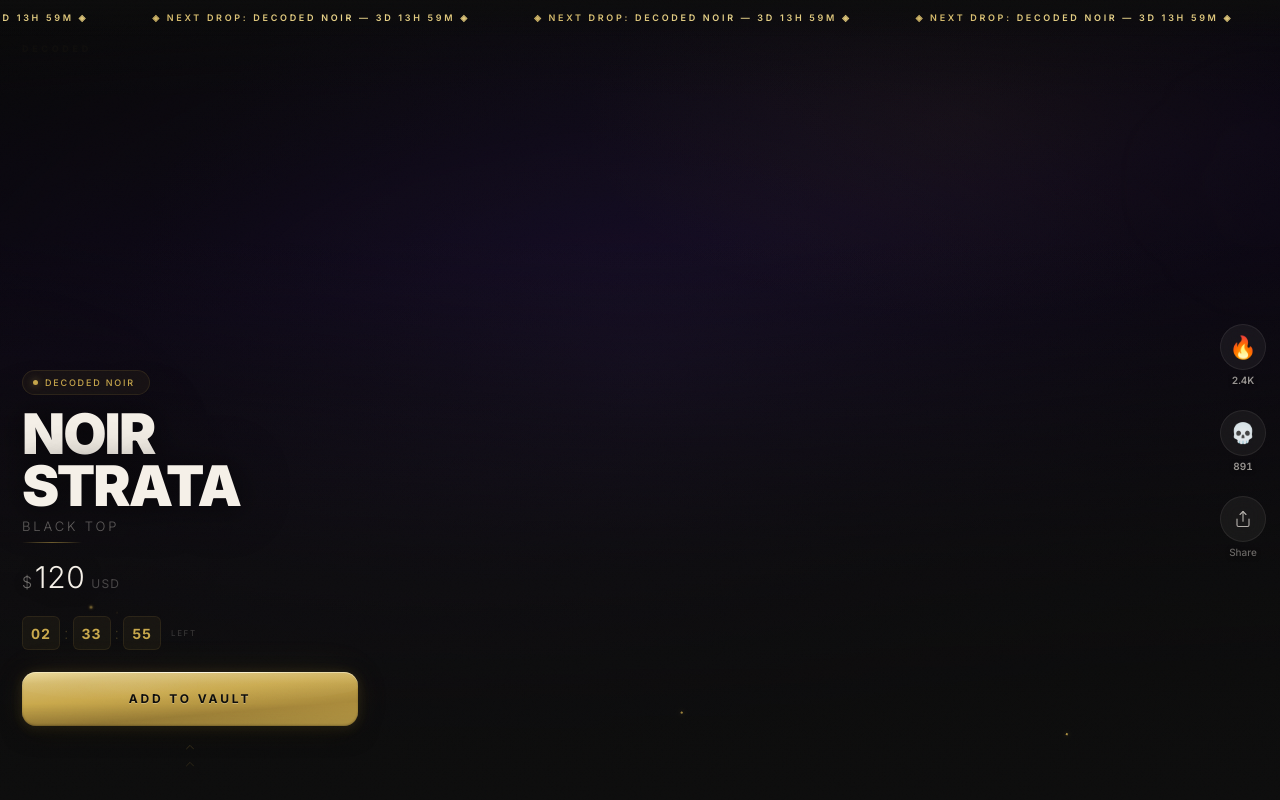
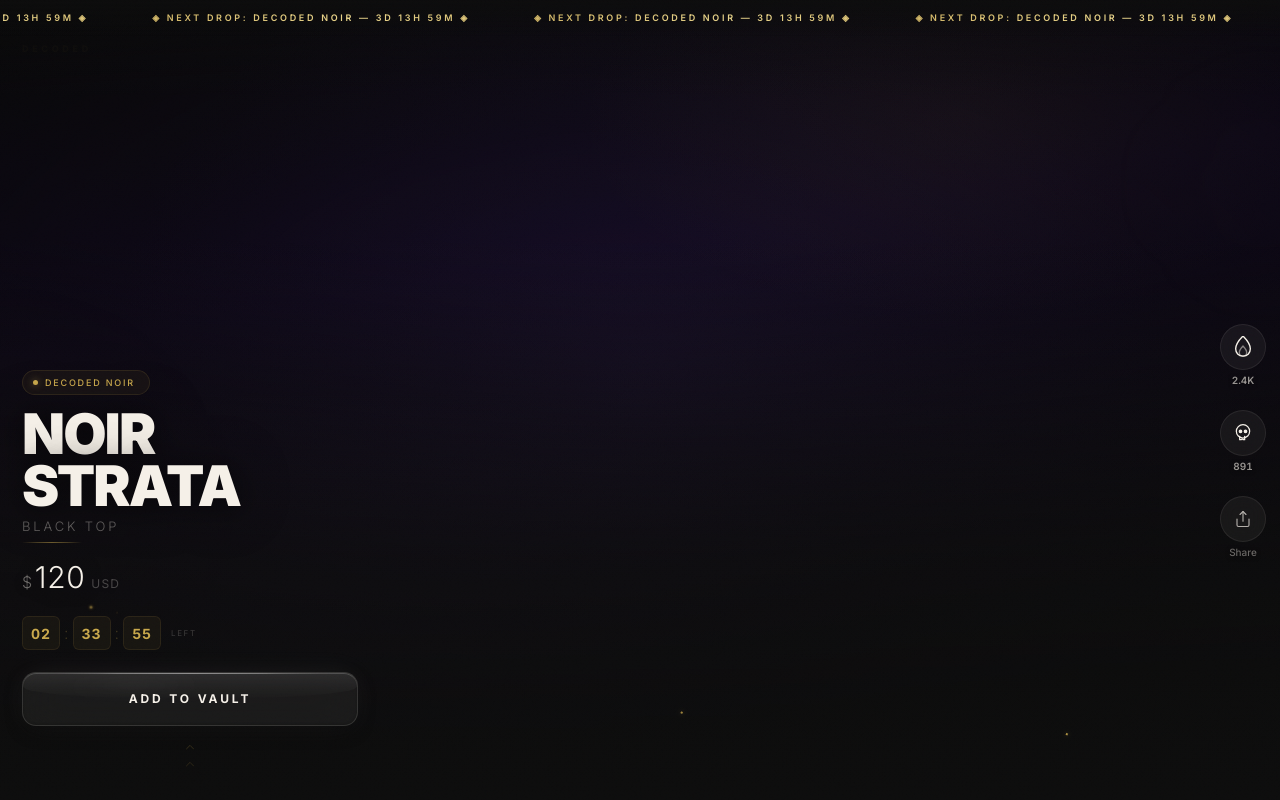
Before and after one commit to dimzyg110/agency-ops-center, a React (Vite) app in the folder projects/decoded-demo/: page / in a window 1280 px wide. Built offline with nearby package versions, Linux system fonts and the light colour scheme.

Commit message:
Transparent glass CTA + SVG icons, no emojis

```diff
--- a/projects/decoded-demo/src/components/Feed.jsx
+++ b/projects/decoded-demo/src/components/Feed.jsx
@@ -266,7 +266,12 @@ function ProductCard({ product, isActive, isLast }) {
             transition: 'all 0.3s ease',
             backdropFilter: 'blur(8px)', WebkitBackdropFilter: 'blur(8px)',
           }}>
-            <span style={{ fontSize: 22, display: 'block', lineHeight: 1, animation: fireActive ? 'fire-pop 0.5s ease forwards' : 'none', filter: fireActive ? 'brightness(1.4) drop-shadow(0 0 8px rgba(255,107,53,0.5))' : 'none', transition: 'filter 0.2s' }}>🔥</span>
+            <span style={{ fontSize: 22, display: 'block', lineHeight: 1, animation: fireActive ? 'fire-pop 0.5s ease forwards' : 'none', filter: fireActive ? 'brightness(1.4) drop-shadow(0 0 8px rgba(201,168,76,0.5))' : 'none', transition: 'filter 0.2s' }}>
+              <svg width="22" height="22" viewBox="0 0 24 24" fill={fireActive ? '#C9A84C' : 'none'} stroke={fireActive ? '#C9A84C' : '#F5F0E8'} strokeWidth="1.5" strokeLinecap="round" strokeLinejoin="round" style={{ transition: 'all 0.3s' }}>
+                <path d="M12 22c4.97 0 8-3.58 8-8 0-6-8-14-8-14S4 8 4 14c0 4.42 3.03 8 8 8z" />
+                <path d="M12 22c2.21 0 4-1.79 4-4 0-3-4-7-4-7s-4 4-4 7c0 2.21 1.79 4 4 4z" opacity="0.5" />
+              </svg>
+            </span>
           </div>
           {/* Ring expand on tap */}
           {fireActive && <div style={{ position: 'absolute', inset: 0, borderRadius: '50%', border: '2px solid rgba(201,168,76,0.4)', animation: 'ring-expand 0.5s ease-out forwards', pointerEvents: 'none' }} />}
@@ -284,7 +289,14 @@ function ProductCard({ product, isActive, isLast }) {
             transition: 'all 0.3s ease',
             backdropFilter: 'blur(8px)', WebkitBackdropFilter: 'blur(8px)',
           }}>
-            <span style={{ fontSize: 20, display: 'block', lineHeight: 1, animation: skullActive ? 'fire-pop 0.5s ease forwards' : 'none' }}>💀</span>
+            <span style={{ fontSize: 20, display: 'block', lineHeight: 1, animation: skullActive ? 'fire-pop 0.5s ease forwards' : 'none' }}>
+              <svg width="20" height="20" viewBox="0 0 24 24" fill={skullActive ? '#F5F0E8' : 'none'} stroke="#F5F0E8" strokeWidth="1.5" strokeLinecap="round" strokeLinejoin="round" style={{ transition: 'all 0.3s' }}>
+                <circle cx="12" cy="10" r="8" />
+                <path d="M8 16v4h2l1-1 1 1h2v-4" />
+                <circle cx="9" cy="10" r="1.5" fill="#F5F0E8" />
+                <circle cx="15" cy="10" r="1.5" fill="#F5F0E8" />
+              </svg>
+            </span>
           </div>
           {skullActive && <div style={{ position: 'absolute', inset: 0, borderRadius: '50%', border: '2px solid rgba(245,240,232,0.2)', animation: 'ring-expand 0.5s ease-out forwards', pointerEvents: 'none' }} />}
           <span style={{ fontSize: 10, color: 'rgba(245,240,232,0.6)', fontFamily: "'Inter', sans-serif", fontWeight: 600, fontVariantNumeric: 'tabular-nums', textShadow: '0 1px 4px rgba(0,0,0,0.5)' }}>{fmtK(skullCount)}</span>
@@ -384,15 +396,18 @@ function ProductCard({ product, isActive, isLast }) {
         <div style={reveal(0.38)}>
           <button onClick={handleVault} style={{
             position: 'relative', width: '100%', maxWidth: 340, height: 54,
-            border: 'none', borderRadius: 14, cursor: 'pointer',
+            border: vaultState === 'done' ? '1px solid rgba(201,168,76,0.35)' : '1px solid rgba(245,240,232,0.12)',
+            borderRadius: 14, cursor: 'pointer',
             fontFamily: "'Inter', sans-serif", fontWeight: 700, fontSize: 12,
             letterSpacing: '0.24em', textTransform: 'uppercase',
             display: 'flex', alignItems: 'center', justifyContent: 'center', gap: 10,
             transition: 'all 0.4s cubic-bezier(0.16, 1, 0.3, 1)', overflow: 'hidden',
             background: vaultState === 'done'
-              ? 'linear-gradient(175deg, #D4B96A 0%, #A8893B 30%, #8B7230 60%, #A8893B 100%)'
-              : 'linear-gradient(175deg, #E8D48B 0%, #D4B96A 15%, #C9A84C 40%, #A8893B 70%, #C9A84C 100%)',
-            color: '#0D0D0D',
+              ? 'rgba(201,168,76,0.15)'
+              : 'rgba(245,240,232,0.06)',
+            backdropFilter: 'blur(20px) saturate(1.3)',
+            WebkitBackdropFilter: 'blur(20px) saturate(1.3)',
+            color: vaultState === 'done' ? '#C9A84C' : '#F5F0E8',
             animation: vaultState === 'pulse' ? 'glass-vault-press 0.55s ease forwards'
               : vaultState === 'done' ? 'glass-confirmed-glow 2s ease-in-out infinite'
               : 'glass-glow-breathe 3.5s ease-in-out infinite',
@@ -401,21 +416,21 @@ function ProductCard({ product, isActive, isLast }) {
             {/* Top highlight edge — polished glass catch */}
             <span style={{
               position: 'absolute', top: 0, left: '10%', right: '10%', height: 1,
-              background: 'linear-gradient(90deg, transparent, rgba(255,248,220,0.6), rgba(255,255,255,0.7), rgba(255,248,220,0.6), transparent)',
+              background: 'linear-gradient(90deg, transparent, rgba(255,255,255,0.25), rgba(255,255,255,0.35), rgba(255,255,255,0.25), transparent)',
               borderRadius: '0 0 50% 50%',
               pointerEvents: 'none',
             }} />
             {/* Inner top glow — glass depth */}
             <span style={{
-              position: 'absolute', top: 0, left: 0, right: 0, height: '55%',
-              background: 'linear-gradient(180deg, rgba(255,248,220,0.2) 0%, rgba(255,248,220,0.05) 40%, transparent 100%)',
+              position: 'absolute', top: 0, left: 0, right: 0, height: '50%',
+              background: 'linear-gradient(180deg, rgba(255,255,255,0.08) 0%, transparent 100%)',
               borderRadius: '14px 14px 50% 50%',
               pointerEvents: 'none',
             }} />
-            {/* Refraction drift — subtle light movement */}
+            {/* Refraction drift */}
             <span style={{
               position: 'absolute', top: '8%', left: '15%', width: '40%', height: '35%',
-              background: 'radial-gradient(ellipse, rgba(255,255,255,0.12) 0%, transparent 70%)',
+              background: 'radial-gradient(ellipse, rgba(255,255,255,0.06) 0%, transparent 70%)',
               borderRadius: '50%', filter: 'blur(6px)',
               animation: 'glass-refraction-drift 6s ease-in-out infinite',
               pointerEvents: 'none',
@@ -423,22 +438,15 @@ function ProductCard({ product, isActive, isLast }) {
             {/* Glass shine sweep */}
             <span style={{
               position: 'absolute', top: 0, left: 0, width: '35%', height: '100%',
-              background: 'linear-gradient(90deg, transparent, rgba(255,255,255,0.18), rgba(255,248,220,0.12), transparent)',
+              background: 'linear-gradient(90deg, transparent, rgba(255,255,255,0.1), rgba(255,255,255,0.06), transparent)',
               animation: 'glass-shine-sweep 4s ease-in-out infinite', animationDelay: '1.5s',
               pointerEvents: 'none',
             }} />
-            {/* Bottom shadow inside glass */}
-            <span style={{
-              position: 'absolute', bottom: 0, left: 0, right: 0, height: '40%',
-              background: 'linear-gradient(0deg, rgba(0,0,0,0.15) 0%, transparent 100%)',
-              borderRadius: '0 0 14px 14px',
-              pointerEvents: 'none',
-            }} />
             {/* Content */}
-            <span style={{ position: 'relative', zIndex: 2, display: 'flex', alignItems: 'center', gap: 10, textShadow: '0 1px 0 rgba(255,248,220,0.3)' }}>
+            <span style={{ position: 'relative', zIndex: 2, display: 'flex', alignItems: 'center', gap: 10 }}>
               {vaultState === 'done' ? (
                 <>
-                  <svg width="16" height="16" viewBox="0 0 24 24" fill="none" stroke="#0D0D0D" strokeWidth="3" strokeLinecap="round" strokeLinejoin="round">
+                  <svg width="16" height="16" viewBox="0 0 24 24" fill="none" stroke="#C9A84C" strokeWidth="3" strokeLinecap="round" strokeLinejoin="round">
                     <polyline points="4 12 10 18 20 6" style={{ strokeDasharray: 30, strokeDashoffset: 0, animation: 'draw-check 0.35s ease forwards' }} />
                   </svg>
                   <span>In Your Vault</span>
--- a/projects/decoded-demo/src/index.css
+++ b/projects/decoded-demo/src/index.css
@@ -214,19 +214,17 @@ html, body, #root {
 @keyframes glass-glow-breathe {
   0%, 100% {
     box-shadow:
-      0 1px 0 0 rgba(255, 248, 220, 0.35) inset,
-      0 -1px 2px 0 rgba(0, 0, 0, 0.25) inset,
-      0 6px 20px -4px rgba(0, 0, 0, 0.6),
-      0 2px 8px 0 rgba(201, 168, 76, 0.12),
-      0 0 30px -6px rgba(201, 168, 76, 0.08);
+      0 1px 0 0 rgba(255, 255, 255, 0.1) inset,
+      0 -1px 2px 0 rgba(0, 0, 0, 0.15) inset,
+      0 4px 16px -4px rgba(0, 0, 0, 0.4),
+      0 0 20px -6px rgba(245, 240, 232, 0.06);
   }
   50% {
     box-shadow:
-      0 1px 0 0 rgba(255, 248, 220, 0.5) inset,
-      0 -1px 2px 0 rgba(0, 0, 0, 0.25) inset,
-      0 8px 24px -4px rgba(0, 0, 0, 0.65),
-      0 2px 12px 0 rgba(201, 168, 76, 0.22),
-      0 0 40px -6px rgba(201, 168, 76, 0.15);
+      0 1px 0 0 rgba(255, 255, 255, 0.18) inset,
+      0 -1px 2px 0 rgba(0, 0, 0, 0.15) inset,
+      0 6px 20px -4px rgba(0, 0, 0, 0.5),
+      0 0 30px -6px rgba(245, 240, 232, 0.1);
   }
 }
 
@@ -241,19 +239,17 @@ html, body, #root {
 @keyframes glass-confirmed-glow {
   0%, 100% {
     box-shadow:
-      0 1px 0 0 rgba(255, 248, 220, 0.4) inset,
-      0 -1px 2px 0 rgba(120, 90, 20, 0.3) inset,
-      0 8px 24px -4px rgba(0, 0, 0, 0.6),
-      0 0 20px -2px rgba(201, 168, 76, 0.25),
-      0 0 50px -8px rgba(201, 168, 76, 0.15);
+      0 1px 0 0 rgba(201, 168, 76, 0.2) inset,
+      0 -1px 2px 0 rgba(0, 0, 0, 0.15) inset,
+      0 4px 16px -4px rgba(0, 0, 0, 0.4),
+      0 0 20px -4px rgba(201, 168, 76, 0.15);
   }
   50% {
     box-shadow:
-      0 1px 0 0 rgba(255, 248, 220, 0.55) inset,
-      0 -1px 2px 0 rgba(120, 90, 20, 0.3) inset,
-      0 8px 28px -4px rgba(0, 0, 0, 0.65),
-      0 0 28px -2px rgba(201, 168, 76, 0.35),
-      0 0 60px -8px rgba(201, 168, 76, 0.22);
+      0 1px 0 0 rgba(201, 168, 76, 0.3) inset,
+      0 -1px 2px 0 rgba(0, 0, 0, 0.15) inset,
+      0 6px 20px -4px rgba(0, 0, 0, 0.5),
+      0 0 30px -4px rgba(201, 168, 76, 0.22);
   }
 }
 
```
